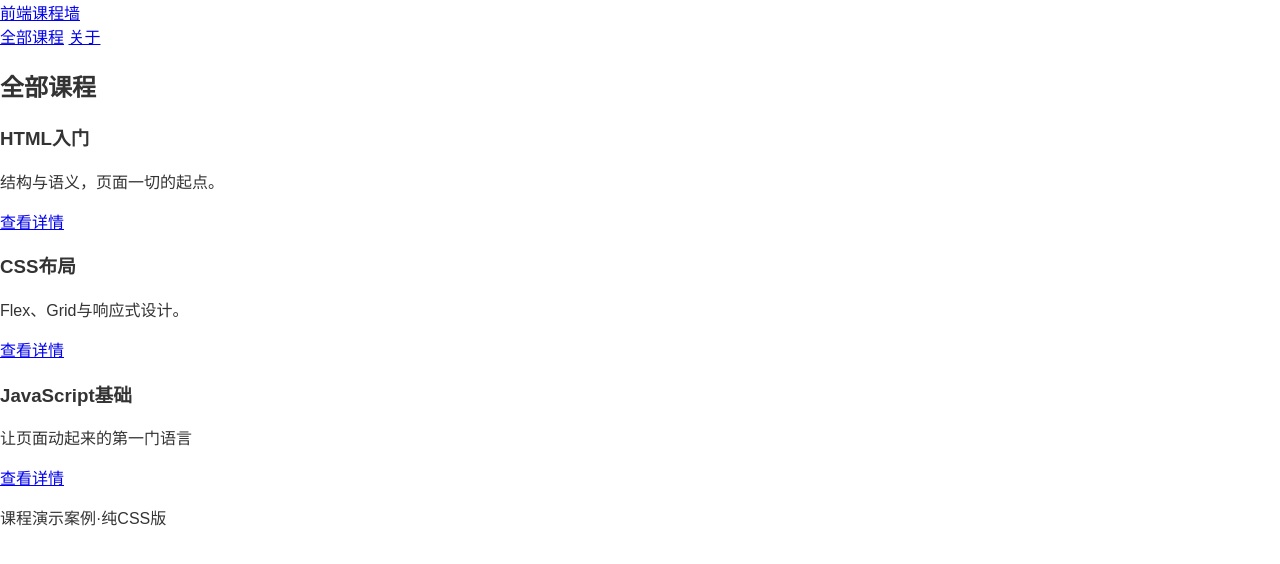
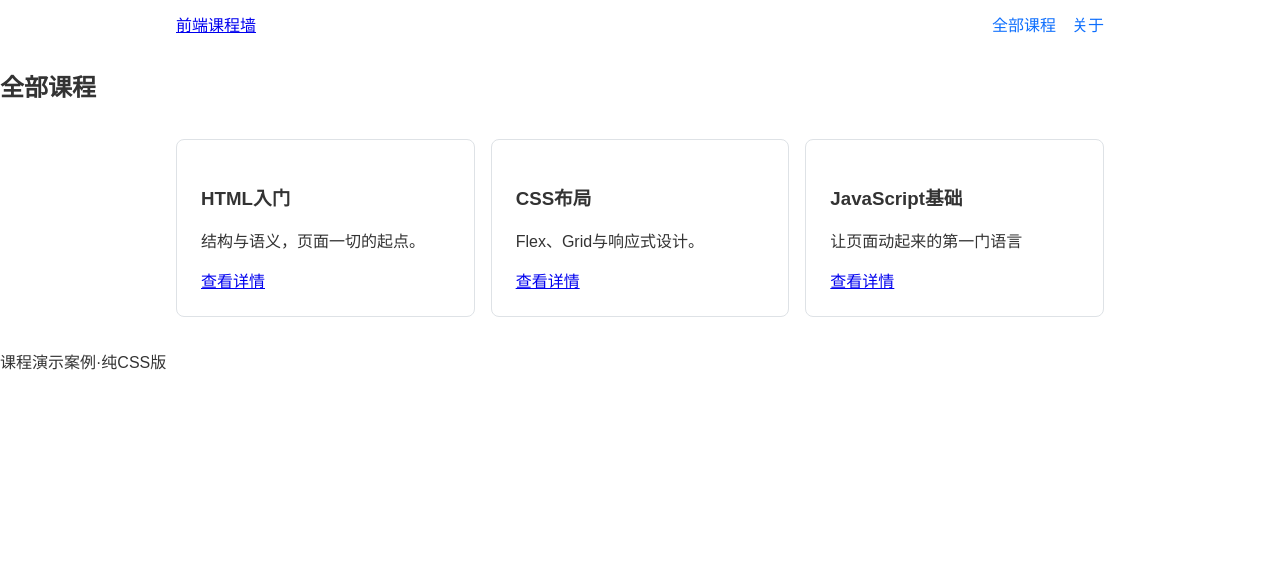
Before and after one commit to DavidYu0918/frontend-practice, a plain HTML site: page 课程演示案例复现/响应式课程展示页.html in a window 1280 px wide. Drawn offline with Linux system fonts and the light colour scheme.

Commit message:
重新修改实现效果

```diff
--- a/课程演示案例复现/css/courses.css
+++ b/课程演示案例复现/css/courses.css
@@ -29,7 +29,7 @@ body {
     margin: 0 auto;
     padding:16px;
     display: grid;
-    grid-template-columns: repeat(auto-fit,minmax(480px,1fr));
+    grid-template-columns: repeat(auto-fit,minmax(260px,1fr));
     gap: 16px;
 }
 
--- a/课程演示案例复现/响应式课程展示页.html
+++ b/课程演示案例复现/响应式课程展示页.html
@@ -9,9 +9,9 @@
 
 <body>
     <header>
-        <div>
+        <div class="nav-wrap">
             <a href="#">前端课程墙</a>
-            <nav>
+            <nav class="main-nav">
                 <a href="#courses">全部课程</a>
                 <a href="#about">关于</a>
             </nav>
@@ -21,28 +21,24 @@
     <main>
         <section id="courses">
             <h2>全部课程</h2>
-            <div>
-                <!--卡片下一步填写-->
-            </div>
-        </section>
-
-        <div>
-            <article>
+            <div class="card-grid">
+                <article class="course-card">
                     <h3>HTML入门</h3>
                     <p>结构与语义，页面一切的起点。</p>
                     <a href="#">查看详情</a>
                 </article>
-            <article>
+                <article class="course-card">
                     <h3>CSS布局</h3>
                     <p>Flex、Grid与响应式设计。</p>
                     <a href="#">查看详情</a>
                 </article>
-            <article>
+                <article class="course-card">
                     <h3>JavaScript基础</h3>
                     <p>让页面动起来的第一门语言</p>
                     <a href="#">查看详情</a>
                 </article>
             </div>
+        </section>
 
     </main>
     <footer><p>课程演示案例·纯CSS版</p></footer>
```
Lines whose indentation alone changed are shown as unchanged.
